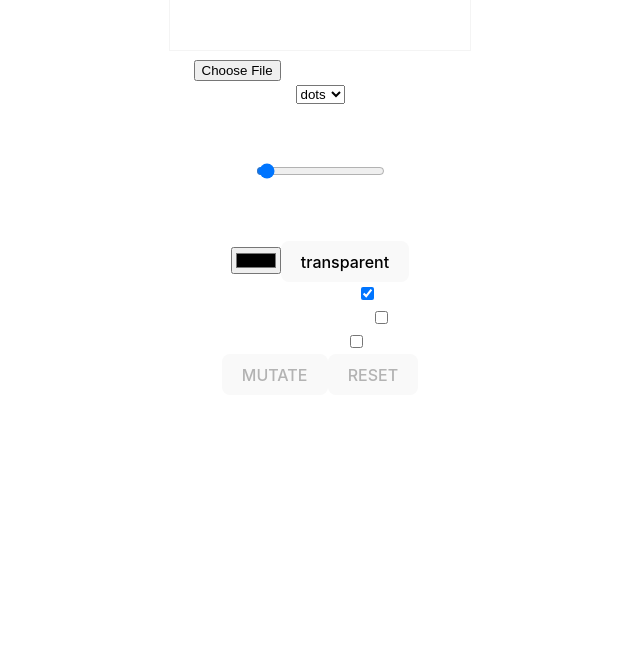
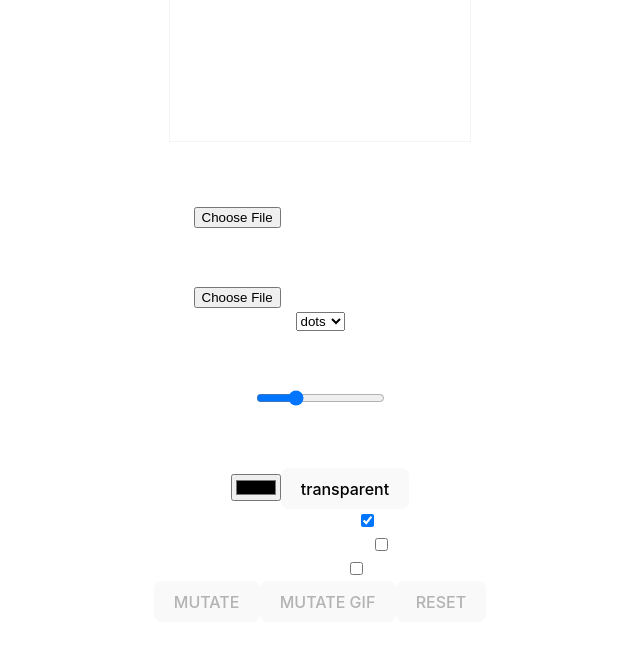
Before and after one commit to FabricioJRepetto/Image-Mutator, a React (Vite) app: page / in a window 1280 px wide. Shown: the part 304-950 px from the top of the page, without its empty margins (320-960 px from the left). Before the commit the page ends 800 px from the top, so only its background shows below. Built offline with nearby package versions, Linux system fonts and the light colour scheme.

Commit message:
scanner now returning rgba instead of rgb & gif testing

```diff
--- a/package.json
+++ b/package.json
@@ -9,6 +9,8 @@
         "preview": "vite preview"
     },
     "dependencies": {
+        "gifuct-js": "^2.1.2",
+        "gifwrap": "^0.10.1",
         "react": "^18.2.0",
         "react-dom": "^18.2.0"
     },
--- a/src/App.css
+++ b/src/App.css
@@ -19,7 +19,7 @@
 
 .canvas {
     border: 1px solid rgba(223, 223, 223, 0.351);
-    max-width: 100vw;
+    max-width: 80vw;
 }
 
 .ascciContainer {
--- a/src/App.tsx
+++ b/src/App.tsx
@@ -2,9 +2,14 @@ import { useRef, useState } from 'react'
 import { printer } from './mutator/printer'
 import { scanner } from './mutator/scanner'
 import './App.css'
+import { testgif } from './mutator/giftest'
 
 function App() {
     const canvas = useRef<HTMLCanvasElement>(null)
+
+    const [gifFile, setGifFile] = useState<File>()
+
+    const [loading, setLoading] = useState<boolean>(false)
 
     const [imgData, setImgData] = useState<ImageData | null>()
     const [style, setStyle] = useState<string>('dots')
@@ -57,7 +62,9 @@ function App() {
         // print(size)
     }
 
-    const mutate = (): void => {
+    const mutate = async (): Promise<void> => {
+        setLoading(true)
+
         if (!imgData || !canvas.current) return
         const cntx = canvas.current.getContext('2d')
 
@@ -75,22 +82,24 @@ function App() {
             background
         }
 
-        const data = scanner(imgData, res)
+        const data = await scanner(imgData, res)
 
         if (data && canvas.current) {
 
             if (!double) {
-                printer(canvas.current, data, config, setBluePrint)
+                await printer(canvas.current, data, config, setBluePrint)
             } else {
                 //: TODO: probar desactivando el tamaño de dots
                 // dark tones
-                printer(canvas.current, data, { ...config, invert: true, containedDots: true }, setBluePrint)
+                await printer(canvas.current, data, { ...config, invert: true, containedDots: true }, setBluePrint)
 
                 // bright tones
-                printer(canvas.current, data, { ...config, invert: false, containedDots: brighter, background: null }, setBluePrint)
+                await printer(canvas.current, data, { ...config, invert: false, containedDots: brighter, background: null }, setBluePrint)
             }
         }
+        setLoading(false)
     }
+
 
     const reset = (): void => {
         const inpt = document.getElementById('fileinput')
@@ -114,16 +123,71 @@ function App() {
         setBrighter(() => false)
     }
 
+    const loadGif = (files: FileList | null): void => {
+        if (files && files[0]) {
+            const file = files[0]
+            setGifFile(() => file)
+        }
+    }
+
+    const mutateGif = async (): Promise<void> => {
+        if (!gifFile) return
+
+        const gifData = await testgif(gifFile)
+
+        if (gifData) {
+            const frame = gifData[15]
+            console.log(frame);
+
+            const imgData = {
+                width: frame.dims.width,
+                height: frame.dims.height,
+                data: frame.patch
+            }
+
+            const data = await scanner(imgData, res)
+
+            if (!imgData || !canvas.current) return
+
+            canvas.current.width = imgData.width
+            canvas.current.height = imgData.height
+            const cntx = canvas.current.getContext('2d')
+
+            if (!cntx) return
+            cntx.clearRect(0, 0, canvas.current.width, canvas.current.height)
+
+            const config = {
+                res,
+                style,
+                invert,
+                containedDots,
+                fontSize,
+                //: TODO: refact
+                margin: false,
+                background
+            }
+
+            await printer(canvas.current, data, config, setBluePrint)
+        }
+    }
+
     return (
         <div className="App">
             <header className="App-header">
                 <h1>Image mutator</h1>
+                <p>{loading ? `[[[ CARGANDO ]]]` : `( STAND BY )`}</p>
             </header>
 
             <canvas ref={canvas} className='canvas'></canvas>
 
             <div>
+                <p>Imagen</p>
                 <input type="file" id='fileinput' onChange={(e) => loadImage(e.target.files)}></input>
+            </div>
+
+            <div>
+                <p>Gif</p>
+                <input type="file" id='fileinput' onChange={(e) => loadGif(e.target.files)}></input>
             </div>
 
             <div>
@@ -135,7 +199,7 @@ function App() {
 
             <div>
                 <p>Resolution: {res}{imgData && <i> ({Math.ceil(imgData.width / res)} per row)</i>}</p>
-                <input type="range" min={1} max={150} defaultValue={5} onChange={(e) => setRes(parseInt(e.target.value))}></input>
+                <input type="range" min={1} max={15} defaultValue={5} onChange={(e) => setRes(parseInt(e.target.value))}></input>
             </div>
 
             <div>
@@ -177,6 +241,7 @@ function App() {
 
                 </>
                 <button onClick={mutate} disabled={!imgData}>MUTATE</button>
+                <button onClick={mutateGif} disabled={!gifFile}>MUTATE GIF</button>
                 <button onClick={reset} disabled={!imgData}>RESET</button>
             </div>
 
--- /dev/null
+++ b/src/mutator/giftest.ts
@@ -0,0 +1,31 @@
+import { GifFrame, GifUtil, GifCodec } from "gifwrap";
+import { parseGIF, decompressFrames, ParsedGif, ParsedFrame } from 'gifuct-js'
+
+export const testgif = (file: File | null): Promise<ParsedFrame[]> | null => {
+    if (!file) return null
+
+    // const file = files[0]
+    const img = new Image()
+    img.src = URL.createObjectURL(file)
+
+    const promisedGif = fetch(img.src)
+        .then(resp => resp.arrayBuffer())
+        .then(buff => {
+            var gif = parseGIF(buff)
+            var frames = decompressFrames(gif, true)
+
+            /*
+                {
+                    delay: frames[i].delay
+                    width: frames[i].dims.width,
+                    height: frames[i].dims.height,
+                    data: frames[i].pixels
+                }
+            */
+
+            return frames;
+        });
+
+    return promisedGif
+
+}
--- a/src/mutator/printer.ts
+++ b/src/mutator/printer.ts
@@ -1,15 +1,18 @@
 import { configObject, pixelData } from "../types";
 import { toChar, toDots, toText } from "./utils";
 
-export const printer = (
+export const printer = async (
     canvas: HTMLCanvasElement,
     imgData: Array<pixelData>,
     config: configObject,
     setBluePrint: (bluePrint: Array<string>) => void
-): void => {
+): Promise<void> => {
+    await new Promise((resolve, reject) => {
+
         const cntx = canvas.getContext('2d')
         if (!cntx) {
             console.error('Context cannot be null');
+            reject(false)
             return
         }
 
@@ -61,4 +64,6 @@ export const printer = (
                 })
                 break;
         }
+        resolve(true)
+    })
 }
--- a/src/mutator/scanner.ts
+++ b/src/mutator/scanner.ts
@@ -1,15 +1,16 @@
 import { pixelData } from "../types"
 
-export const scanner = (
-    imgData: ImageData,
+export const scanner = async (
+    imgData: ImageData | any,
     res: number
-): Array<pixelData> => {
+): Promise<Array<pixelData>> => {
 
     const {
         width,
         height,
         data
     } = imgData
+
     let imageToArray: Array<pixelData> = []
 
     for (let y = 0; y < height; y += res) {
@@ -20,14 +21,15 @@ export const scanner = (
                 r = data[pos],
                 g = data[pos + 1],
                 b = data[pos + 2],
+                a = data[pos + 3],
                 average = (r + g + b) / 3,
-                rgb = `rgb(${r}, ${g}, ${b})`
+                rgba = `rgba(${r}, ${g}, ${b}, ${a})`
 
             imageToArray.push({
                 x,
                 y,
                 average,
-                color: rgb
+                color: rgba
             })
         }
     }
```
Also changed, not shown: public/test.gif (added), 1 other file (tests, documents, lock files or other folders). Lines whose indentation alone changed are shown as unchanged.
